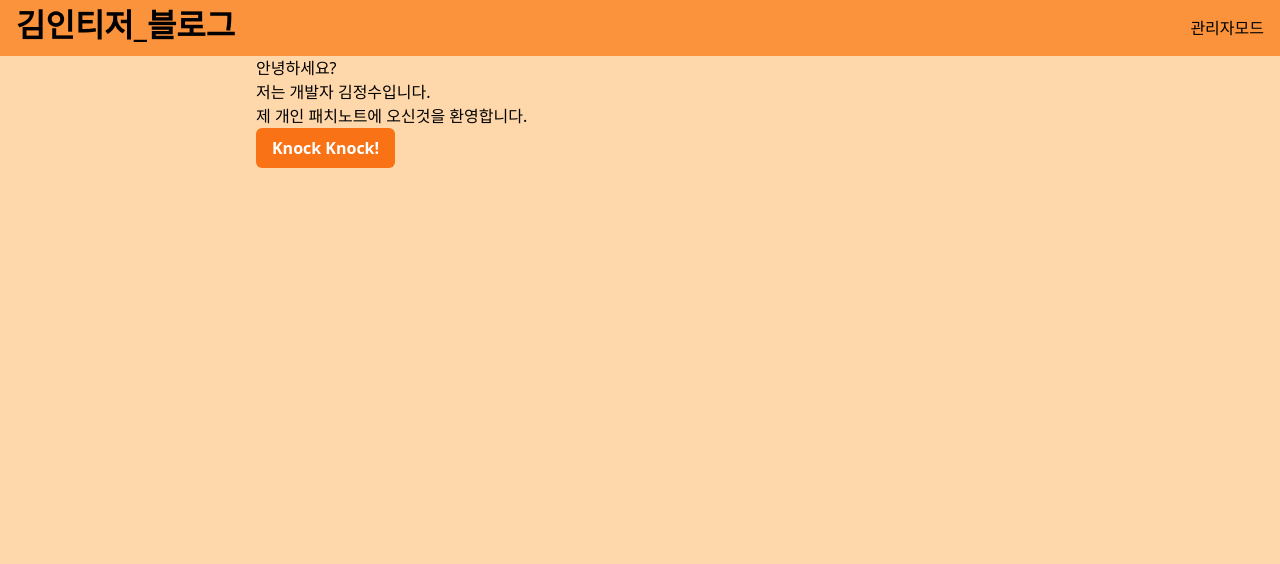
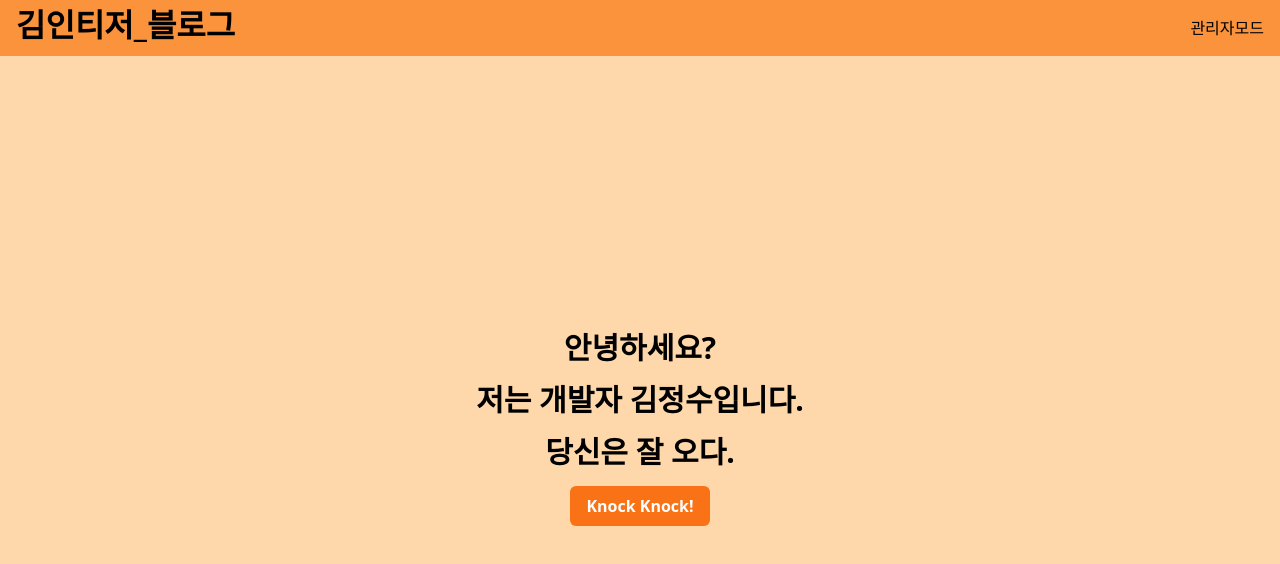
Before and after one commit to KimInteger/integer_blog, a React app in the folder frontend/: page / in a window 1280 px wide. Shown: the top 564 px of the page. Built offline with nearby package versions, Linux system fonts and the light colour scheme.

Commit message:
style | mainHomeSection.tsx
요소들 중앙정렬 및, 일단 스켈레톤 끝

```diff
--- a/frontend/src/app.tsx
+++ b/frontend/src/app.tsx
@@ -20,7 +20,7 @@ const App = () => {
             <div className="w-[20vw]">
               {/* <NavigateSection /> */}
             </div>
-            <div className="w-[60vw] overflow-y-hidden">
+            <div className="w-[60vw] overflow-y-hidden flex flex-col items-center justify-center">
               <Routes>
                 <Route index element={<MainHomeSection />} />
                 <Route path="/about" element={<MainAboutSection />} />
--- /dev/null
+++ b/frontend/src/static/mainContentStatic/mainHomeStatic.ts
@@ -0,0 +1,5 @@
+export const mainHomeContent = [
+  "안녕하세요?",
+  "저는 개발자 김정수입니다.",
+  "당신은 잘 오다."
+];
--- a/frontend/src/ui/mainContent/mainHome.tsx
+++ b/frontend/src/ui/mainContent/mainHome.tsx
@@ -1,20 +1,22 @@
 import React from "react";
 import routePush from "../../lib/routeFunc";
+import { mainHomeContent } from "../../static/mainContentStatic/mainHomeStatic";
 
 const MainHomeSection = () => {
-  return(
+  return (
     <>
-      <h1>안녕하세요?</h1>
-      <h1>저는 개발자 김정수입니다.</h1>
-      <h1>제 개인 패치노트에 오신것을 환영합니다.</h1>
-      <div>
+    {mainHomeContent.map((line, index) => (
+      <div key={index} className="text-3xl font-bold mb-4">
+        {line}
+      </div>
+    ))}
+    <div>
       <button className="bg-orange-500 text-white font-semibold text-base px-4 py-2 rounded-md hover:bg-orange-600" onClick={routePush("/about")}>
         Knock Knock!
       </button>
-      </div>
+    </div>
     </>
+  );
+};
 
-  )
-}
-
-export default MainHomeSection
+export default MainHomeSection;
```
